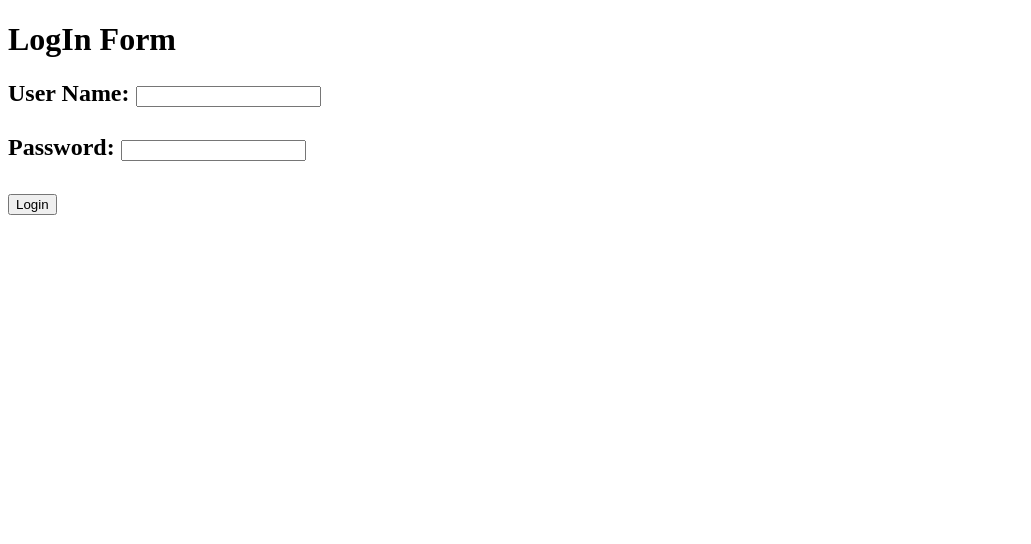
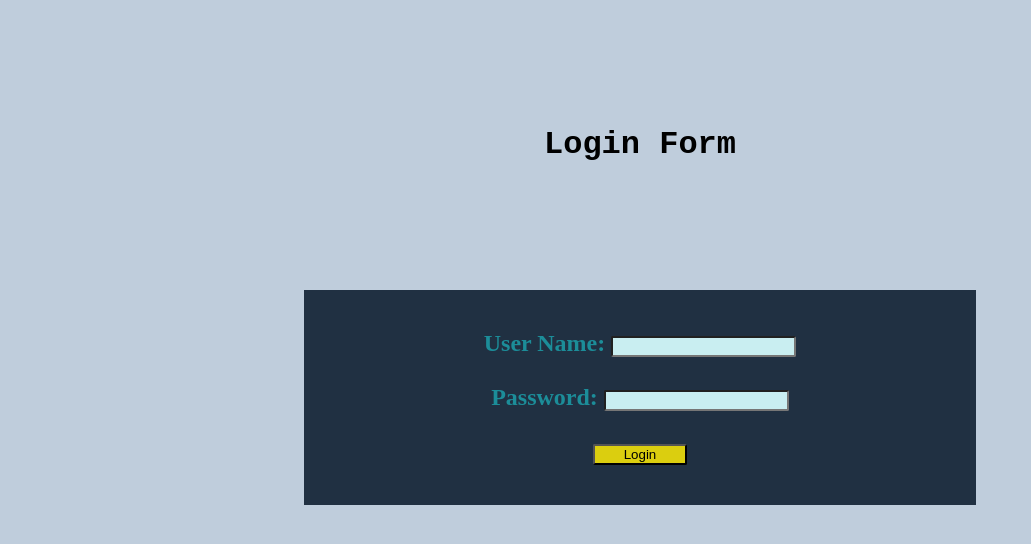
Before and after one commit to Bapuso-Sawant/JSLoginFormWithValidation, a plain HTML site: page index.html in a window 1280 px wide. Shown: the whole page, without its empty margins (0-1031 px from the left). Drawn offline with Linux system fonts and the light colour scheme.

Commit message:
Added Disign to Login form using index.css file

```diff
--- /dev/null
+++ b/index.css
@@ -0,0 +1,34 @@
+body{
+    background-color:#BFCDDC;
+}
+
+#heading{
+    font-family: 'Courier New', Courier, monospace;
+    text-align: center;
+    margin: 10%;
+}
+
+#form{
+    background-color: #203042;
+    margin: auto;
+    width: 50%;
+    padding: 20px;
+    text-align: center;
+
+}
+#form label{
+    color: #1C8D99 ;
+}
+
+#form input{
+    background-color: #C9EEF1 ;
+    border-radius: 2px;
+}
+
+#form #submit{
+    background-color: rgb(219, 206, 15);
+    width: 15%;
+}
+#form #submit:hover{
+    background-color: red;
+}
--- a/index.html
+++ b/index.html
@@ -2,9 +2,12 @@
 <htmt>
     <head>
         <title>LogIn Form</title>
+        <style type=""></style>
+        <link rel="stylesheet" href="./index.css">
     </head>
     <body>
-            <h1>LogIn Form</h1>
+            <h1 id="heading">Login Form</h1>
+            <div id="form">
                 <form method="post" name="LoginForm"></form>
                     <h2>
                         <label>User Name: </label>
@@ -14,7 +17,7 @@
                         <input type="button" value="Login" id="submit" onclick="check()">
                     </h2>
                 </form>
-
+            </div>
             <script type="text/javascript">
                 var ctr = 2;
                 function check(){
```
Lines whose indentation alone changed are shown as unchanged.
